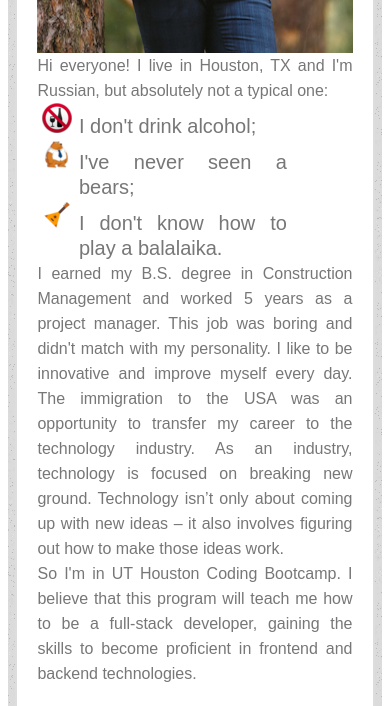
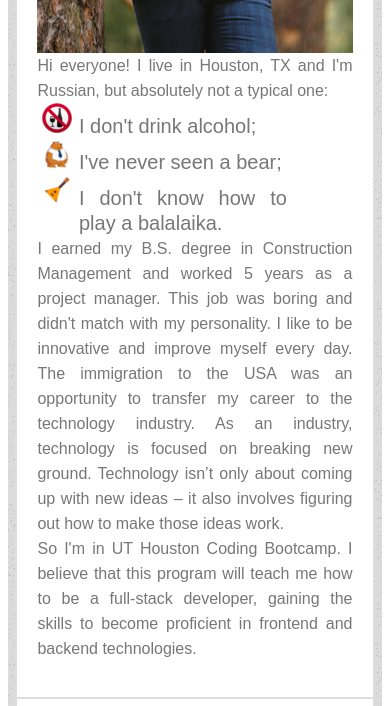
Before and after one commit to artprofi91/Responsive-Portfolio, a plain HTML site: page index.html in a window 390 px wide. Shown: the part 820-1526 px from the top of the page. Drawn offline with Linux system fonts and the light colour scheme.

Commit message:
responsive portfolio initial site file

```diff
--- a/index.html
+++ b/index.html
@@ -48,7 +48,7 @@
 				<li class="vodka">I don't drink alcohol;</li>
 
 
-				<li class="bear">I've never seen a bears;</li>
+				<li class="bear">I've never seen a bear;</li>
 
 
 				<li class="balalaika">I don't know how to play a balalaika.</li>
```
